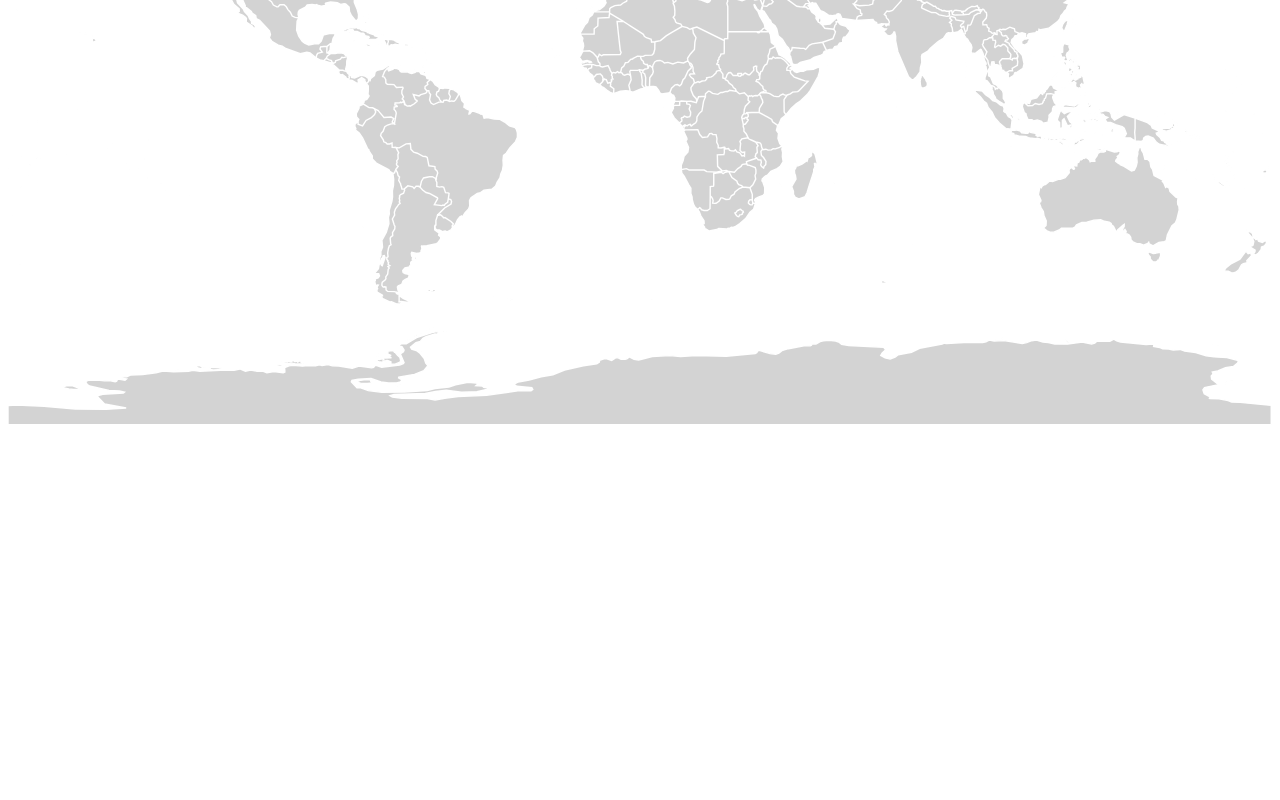
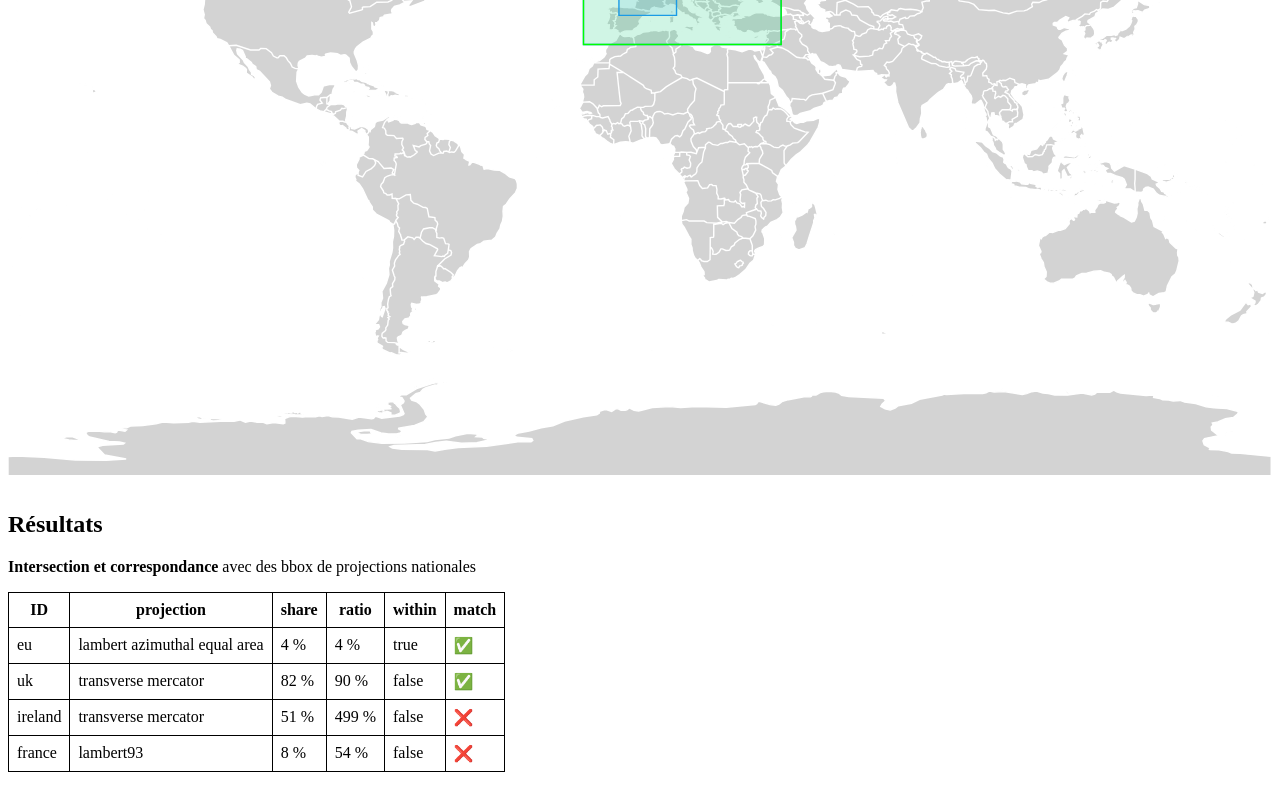
Before and after one commit to AtelierCartographie/proj-suggest, a SvelteKit app: page / in a window 1280 px wide. Shown: the part 448-1248 px from the top of the page. Before the commit the page ends 896 px from the top, so only its background shows below. Built offline with nearby package versions, Linux system fonts and the light colour scheme.

Commit message:
add a table of results for national match

```diff
--- a/src/routes/+page.svelte
+++ b/src/routes/+page.svelte
@@ -1,5 +1,6 @@
 <script>
 	import Map from './Map.svelte';
+	import Table from './Table.svelte';
 </script>
 
 <h1>Suggestions de projections</h1>
@@ -19,4 +20,8 @@
 </ul>
 <p><b>Validation si...</b> les critères (1) ET (2) sont remplies OU seulement le critère (3)</p>
 
+<h2>Carte interactive</h2>
 <Map />
+
+<h2>Résultats</h2>
+<Table />
--- a/src/routes/Map.svelte
+++ b/src/routes/Map.svelte
@@ -5,6 +5,7 @@
 	import countries from '/src/assets/gisco_60M_countries.json';
 	import { countries_projection } from '$lib/proj_list.js';
 	import { get_intersected_bbox, get_matched_bbox } from '$lib/country_match.js';
+	import { intersect, match } from '../stores.js';
 
 	let width = 900;
 
@@ -22,10 +23,10 @@
 
 	// BBOX MATCH
 	let ref_bbox = [-8, 50, 3, 60];
-	$: intersect = get_intersected_bbox(ref_bbox, countries_projection);
-	$: interset_bbox = intersect.map((d) => d.bbox);
-	$: match = get_matched_bbox(ref_bbox, countries_projection);
-	$: matched_bbox = match.map((d) => d.bbox);
+	$: $intersect = get_intersected_bbox(ref_bbox, countries_projection);
+	$: interset_bbox = $intersect.map((d) => d.bbox);
+	$: $match = get_matched_bbox(ref_bbox, countries_projection);
+	$: matched_bbox = $match.map((d) => d.bbox);
 
 	// BRUSH
 	let gBrush;
--- a/src/routes/Table.svelte
+++ b/src/routes/Table.svelte
@@ -1,3 +1,74 @@
 <script>
-	// Stocker dans un store les résultats de intersect et match pour les afficher dans la table
+	import { intersect, match } from '../stores.js';
+
+	// trier les items de intersect et match par share et ratio
+	$: intersect_sorted = $intersect.sort((a, b) => {
+		if (b.within === a.within) {
+			return b.share - a.share;
+		}
+		return b.within - a.within;
+	});
+
+	// TODO n'utiliser qu'un seul tableau pour intersect et match et ajouter un champ avec l'emoji ✅ ou ❌
+
+	function add_emoji(item) {
+		// if ($match.length === 0) {
+		// 	return { ...item, match: '❌' };
+		// }
+		return $match.some((d) => d.id === item.id)
+			? { ...item, match: '✅' }
+			: { ...item, match: '❌' };
+	}
+
+	function to_string_rounded_percent(value) {
+		const percent = Math.round(value * 100);
+		return percent.toLocaleString() + ' %';
+	}
 </script>
+
+<p><b>Intersection et correspondance</b> avec des bbox de projections nationales</p>
+<div class="table-container">
+	<table>
+		<thead>
+			<tr>
+				<th>ID</th>
+				<th>projection</th>
+				<th>share</th>
+				<th>ratio</th>
+				<th>within</th>
+				<th>match</th>
+			</tr>
+		</thead>
+		<tbody>
+			{#each intersect_sorted.map(add_emoji) as item}
+				<tr>
+					<td>{item.id}</td>
+					<td>{item.projection}</td>
+					<td>{to_string_rounded_percent(item.share)}</td>
+					<td>{to_string_rounded_percent(item.ratio)}</td>
+					<td>{item.within}</td>
+					<td>{item.match}</td>
+				</tr>
+			{/each}
+		</tbody>
+	</table>
+</div>
+
+<style>
+	.table-container {
+		overflow-x: auto;
+		min-height: 200px;
+	}
+	table {
+		border-collapse: collapse;
+	}
+	table,
+	th,
+	td {
+		border: 1px solid black;
+	}
+	th,
+	td {
+		padding: 0.5rem;
+	}
+</style>
--- /dev/null
+++ b/src/stores.js
@@ -0,0 +1,4 @@
+import { writable } from 'svelte/store';
+
+export const intersect = writable();
+export const match = writable();
```
